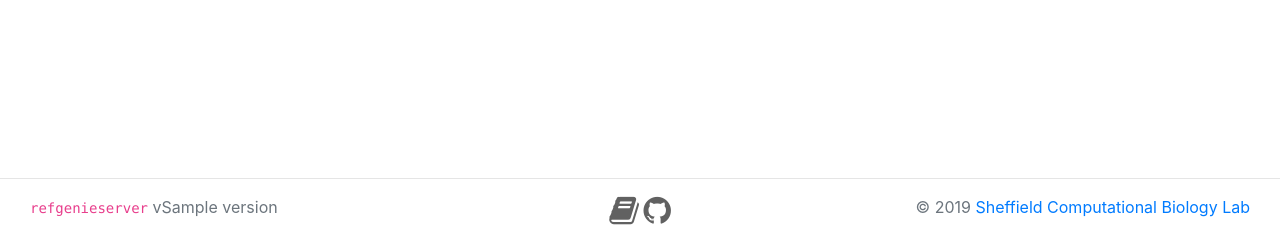
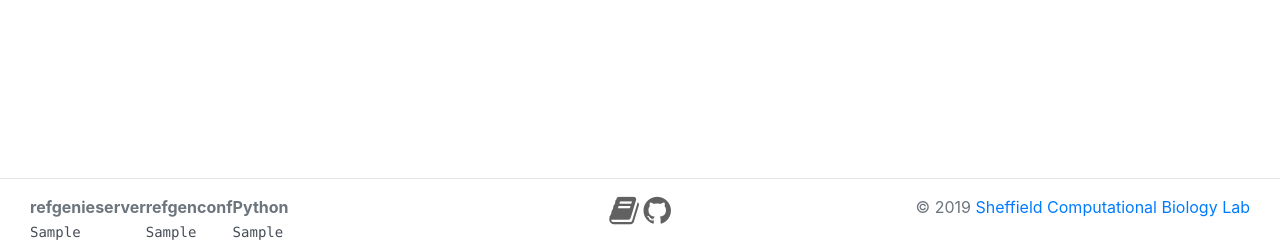
Before and after one commit to refgenie/refgenieserver, a FastAPI app: template refgenieserver/templates/base.html in a window 1280 px wide. Shown: the part 709-952 px from the top of the page. Run offline with FastAPI, Linux system fonts and the light colour scheme; the template is opened without the code that fills it: most values are stand-ins (such as "Sample title", 1, 10 or a date in 2020); parts of the project's set-up code (start-up, migrations or seed data) failed here and were passed over; some libraries are stand-ins or nearby versions.

Commit message:
add versions table, tables layout; #17

```diff
--- a/refgenieserver/const.py
+++ b/refgenieserver/const.py
@@ -1,6 +1,10 @@
 """ Package constants """
 import os
 from refgenconf.const import *
+from refgenconf._version import __version__ as rgc_v
+from ._version import __version__ as server_v
+from platform import python_version
+ALL_VERSIONS = {"server_version": server_v, "rgc_version": rgc_v, "python_version": python_version()}
 PKG_NAME = "refgenieserver"
 DEFAULT_PORT = 80
 BASE_DIR = "/genomes"
--- a/refgenieserver/main.py
+++ b/refgenieserver/main.py
@@ -9,7 +9,6 @@ from starlette.templating import Jinja2Templates
 from fastapi import FastAPI, HTTPException
 from refgenconf import RefGenomeConfiguration, select_genome_config
 
-from ._version import __version__ as v
 from .const import *
 from .helpers import build_parser
 from .server_builder import archive
@@ -30,8 +29,9 @@ _LOGGER = logging.getLogger(PKG_NAME)
 @app.get("/index")
 async def index(request: Request):
     _LOGGER.debug("RefGenomeConfiguration object:\n{}".format(rgc))
-    vars = {"request": request, "version": v, "genomes": rgc.assets_dict(), "rgc": rgc[CFG_GENOMES_KEY]}
-    return templates.TemplateResponse("index.html", vars)
+    vars = {"request": request, "genomes": rgc.assets_dict(), "rgc": rgc[CFG_GENOMES_KEY]}
+    _LOGGER.debug("merged vars: {}".format(dict(vars, **ALL_VERSIONS)))
+    return templates.TemplateResponse("index.html", dict(vars, **ALL_VERSIONS))
 
 
 @app.get("/genomes")
--- a/refgenieserver/templates/footer.html
+++ b/refgenieserver/templates/footer.html
@@ -1,6 +1,27 @@
 <div class="wrapper">
 	<div class="left_footer">
-		<code>refgenieserver</code> v{{version}}
+		<table class="table-responsive">
+					<thead>
+						<tr>
+							<th scope="col" class="footer">refgenieserver</th>
+							<th scope="col" class="footer">refgenconf</th>
+							<th scope="col" class="footer">Python</th>
+						</tr>
+					</thead>
+					<tbody>
+						<tr>
+							<td scope="row" class="footer">
+								<code class="footer">{{server_version}}</code>
+							</td>
+							<td scope="row" class="footer">
+								<code class="footer">{{rgc_version}}</code>
+							</td>
+							<td scope="row" class="footer">
+								<code class="footer">{{python_version}}</code>
+							</td>
+						</tr>
+					</tbody>
+				</table>
 	</div>
 	<div class="center_footer">
 		<a href="http://refgenie.databio.org/" target="_blank" style="color:#616161"><i class="fa fa-2x fa-book" aria-hidden="true"></i></a>
--- a/requirements/requirements-all.txt
+++ b/requirements/requirements-all.txt
@@ -6,4 +6,4 @@ aiofiles
 logmuse
 #TODO: uncomment ones below after the release
 #yacman
-#refgenieconf
+#refgenconf
```
Also changed, not shown: refgenieserver/templates/index.html (+3 -6 lines).
